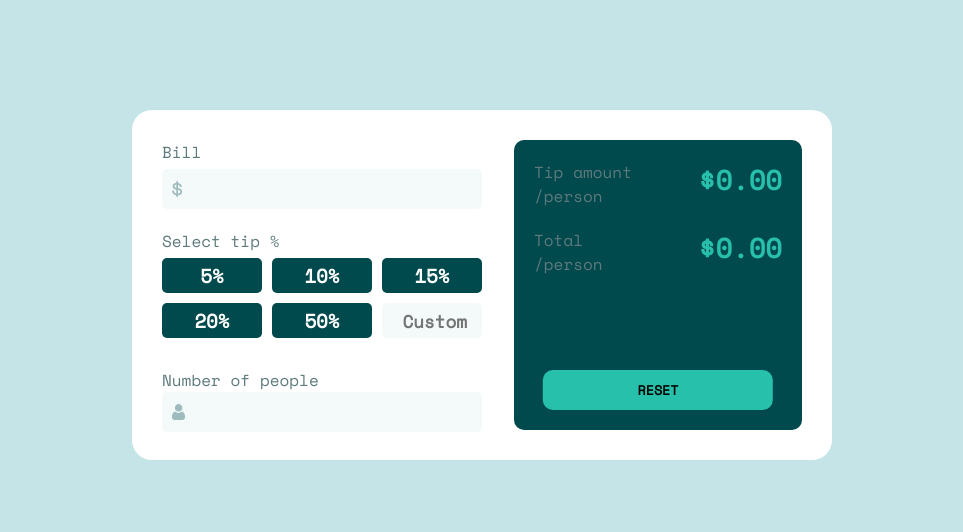
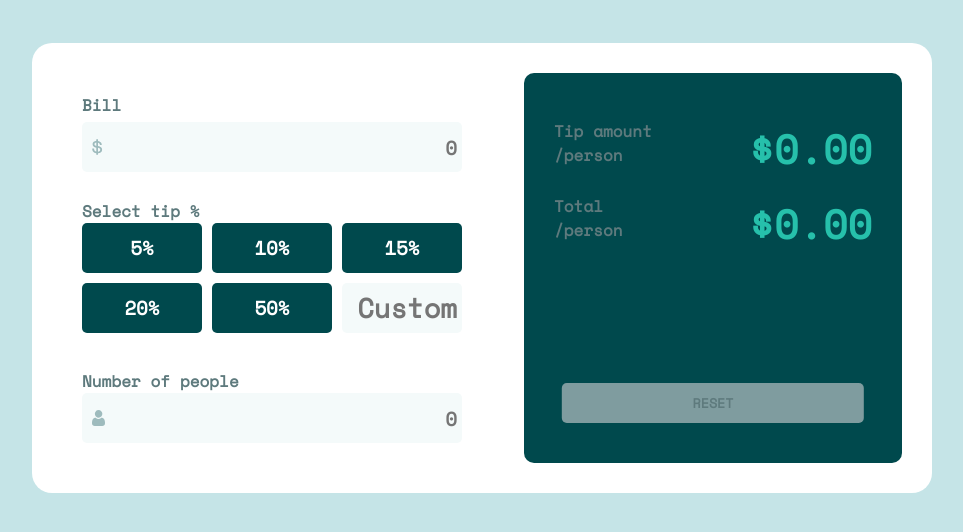
Before and after one commit to LeVraiGrandM/tip-calculator, a plain HTML site: page index.html in a window 1280 px wide. Shown: the part 208-740 px from the top of the page, without its empty margins (158-1121 px from the left). Drawn offline with nearby package versions, Linux system fonts and the light colour scheme.

Commit message:
Add files via upload

```diff
--- a/app.js
+++ b/app.js
@@ -23,11 +23,12 @@ let calcTip = (bill, percent, nbPeople) => {
       2
    );
    tipPerPersonSpan.innerHTML = `$${tipPerPerson}`;
-   document.querySelector('.total-tip').innerHTML = `$${totalPerPerson}`
+   document.querySelector(".total-tip").innerHTML = `$${totalPerPerson}`;
 };
 
 bill.addEventListener("input", (e) => {
    billValue = parseFloat(e.target.value);
+   document.querySelector(".reset").classList.remove("reset-disabled");
 });
 
 btns.forEach((btn) => {
@@ -47,11 +48,13 @@ document.querySelector("#people").addEventListener("input", (e) => {
    document.querySelector("#people").classList.remove("people-error");
    document.querySelector(".error-text").style.visibility = "hidden";
    calcTip(billValue, btnValue, peopleValue);
+   document.querySelector(".reset").classList.remove("reset-disabled");
 });
 
 document.querySelector("#percent").addEventListener("input", (e) => {
    btnValue = e.target.value;
    calcTip(billValue, btnValue, peopleValue);
+   document.querySelector(".reset").classList.remove("reset-disabled");
 });
 
 btns.forEach((btn) => {
@@ -63,12 +66,13 @@ btns.forEach((btn) => {
 document.querySelector(".reset").addEventListener("click", () => {
    bill.value = 0;
    document.querySelector("#people").value = 0;
-   document.querySelector("#percent").value = 0;
+   document.querySelector("#percent").value = 'Custom';
    billValue = 0;
    btnValue = 0;
    peopleValue = 0;
    tipPerPerson = 0;
    tipTotal = 0;
    tipPerPersonSpan.innerHTML = `$0.00`;
-   document.querySelector('.total-tip').innerHTML = `$0.00`
+   document.querySelector(".total-tip").innerHTML = `$0.00`;
+   document.querySelector(".reset").classList.add("reset-disabled");
 });
--- a/index.html
+++ b/index.html
@@ -26,15 +26,24 @@
       <img src="images/logo.svg" alt="Logo" />
       <div class="app">
          <article class="calculator">
+            <div>
                <p class="bill-label">Bill</p>
                <div class="bill-parent">
-               <input type="number" name="bill" id="bill" min="1" />
+                  <input
+                     type="number"
+                     name="bill"
+                     id="bill"
+                     min="1"
+                     placeholder="0"
+                  />
                   <img
                      src="images/icon-dollar.svg"
                      alt="dollar"
                      class="bill-img"
                   />
                </div>
+            </div>
+            <div>
                <p for="percent" class="percent-label">Select tip %</p>
                <div class="percent-btns">
                   <button class="btn" value="5">5%</button>
@@ -42,18 +51,27 @@
                   <button class="btn" value="15">15%</button>
                   <button class="btn" value="20">20%</button>
                   <button class="btn" value="50">50%</button>
-               <input type="number" id="percent" placeholder="Custom" min="1" />
+                  <input
+                     type="number"
+                     id="percent"
+                     placeholder="Custom"
+                     min="1"
+                  />
                </div>
+            </div>
+            <div>
                <div class="people-div">
                   <p class="people-label">Number of people</p>
                   <p class="error-text">Can't be zero</p>
                </div>
                <div class="people-parent">
-               <input type="number" id="people" min="1" />
+                  <input type="number" id="people" min="1" placeholder="0" />
                   <img src="images/icon-person.svg" alt="" />
+               </div>
             </div>
          </article>
          <aside>
+            <div class="values-parent">
                <div class="total-container">
                   <div>
                      <p>Tip amount</p>
@@ -68,7 +86,8 @@
                   </div>
                   <span class="total-tip">$0.00</span>
                </div>
-            <button class="reset">RESET</button>
+            </div>
+            <button class="reset reset-disabled">RESET</button>
          </aside>
       </div>
 
--- a/style.css
+++ b/style.css
@@ -18,29 +18,42 @@ body {
 
 .app {
    background-color: #fff;
-   width: 700px;
-   height: 350px;
+   width: 900px;
+   height: 450px;
    border-radius: 20px;
    padding: 30px;
    display: flex;
    justify-content: space-between;
 }
 
+input::-webkit-inner-spin-button,
+input::-webkit-outer-spin-button{
+   appearance: none;
+   outline: none;
+}
+
 p {
    color: hsl(186, 14%, 43%);
+   font-weight: 700;
 }
 
 .calculator {
    width: 50%;
+   padding: 20px;
+   display: flex;
+   flex-direction: column;
+   justify-content: space-between;
 }
 
 input {
    background: hsl(189, 41%, 97%);
    border: none;
    border-radius: 5px;
+   padding: 5px;
+   font-weight: 1000;
 }
 
-input:focus {
+input:hover {
    outline: none !important;
    border: 2px solid hsl(172, 67%, 45%);
 }
@@ -48,7 +61,7 @@ input:focus {
 
 #bill {
    width: 100%;
-   height: 40px;
+   height: 50px;
    text-align: end;
    font-size: 1.2rem;
 }
@@ -67,10 +80,6 @@ input:focus {
 
 /* percent*/
 
-.percent-label {
-   margin: 10px 0 5px 0;
-}
-
 .percent-btns {
    display: grid;
    grid-template-columns: 1fr 1fr 1fr;
@@ -82,8 +91,8 @@ input:focus {
    border: none;
    background: hsl(183, 100%, 15%);
    color: #fff;
-   width: 100px;
-   height: 35px;
+   width: 100%;
+   height: 50px;
    border-radius: 5px;
    font-size: 1.2rem;
    font-weight: 700;
@@ -102,10 +111,10 @@ input:focus {
 }
 
 .percent-btns input {
-   width: 100px;
-   height: 35px;
+   width: 100%;
+   height: 50px;
    text-align: end;
-   font-size: 1.1rem;
+   font-size: 1.7rem;
    font-weight: 700;
 }
 
@@ -125,7 +134,7 @@ input:focus {
 
 #people {
    width: 100%;
-   height: 40px;
+   height: 50px;
    text-align: end;
    font-size: 1.2rem;
 }
@@ -147,22 +156,29 @@ input:focus {
 
 aside {
    width: 45%;
+   height: 100%;
    border-radius: 10px;
    background: hsl(183, 100%, 15%);
-   padding: 20px;
+   padding: 30px;
    position: relative;
 }
 
 aside span{
-   font-size: 1.7rem;
+   font-size: 2.5rem;
    color: hsl(172, 67%, 45%);
    font-weight: 700;
+}
+
+.values-parent{
+   display: flex;
+   flex-direction: column;
+   height: 50%;
+   justify-content: space-evenly;
 }
 
 .total-container{
    display: flex;
    justify-content: space-between;
-   margin: 0 0 20px 0;
 }
 
 .reset{
@@ -171,9 +187,9 @@ aside span{
    font-weight: 700;
    border: none;
    background: hsl(172, 67%, 45%);
-   border-radius: 10px;
+   border-radius: 5px;
    position: absolute;
-   bottom: 20px;
+   bottom: 40px;
    left: 50%;
    transform: translateX(-50%);
 }
@@ -182,16 +198,26 @@ aside span{
    cursor: pointer;
 }
 
+.reset-disabled{
+   background: hsl(184, 14%, 56%);
+   color: hsl(186, 14%, 43%);
+}
+
 .btn-active{
    background-color: hsl(172, 67%, 45%);
    color: hsl(183, 100%, 15%);
 }
 
 @media (max-width: 770px){
+
+   body{
+      height: 130vh;
+   }
    .app{
+      margin: 20px 0;
       flex-direction: column;
       width: 320px;
-      height: 700px;
+      height: 800px;
       margin: 10px 0;
       justify-content: space-evenly;
    }
@@ -210,6 +236,12 @@ aside span{
    }
    aside{
       width: 100%;
-      height: 230px;
+      height: 300px;
+   }
+   aside p{
+      font-size: 0.8rem;
+   }
+   aside span{
+      font-size: 1.7rem;
    }
 }
```
Lines whose indentation alone changed are shown as unchanged.
